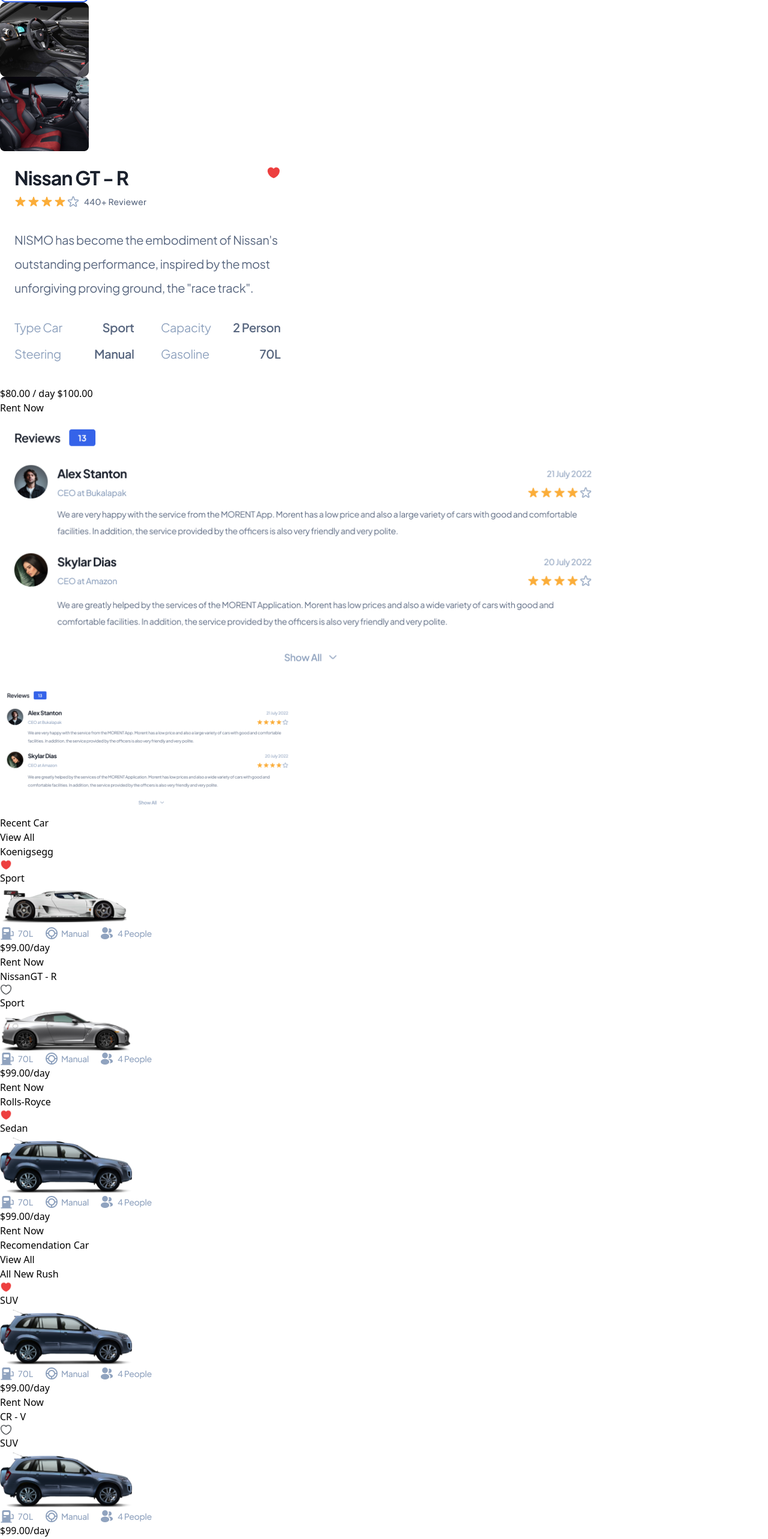
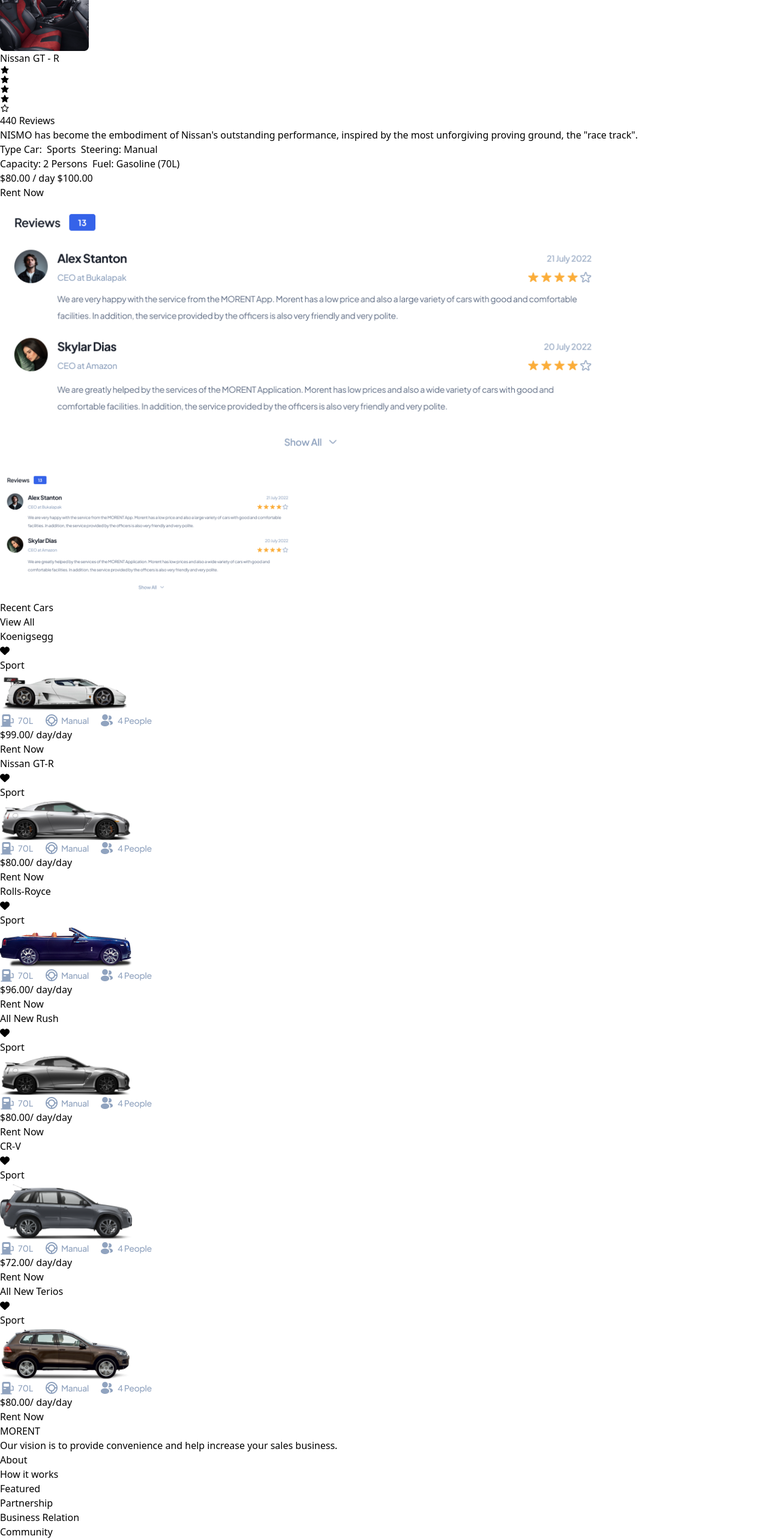
Before and after one commit to armeennadeem197/MorentCarWebsitesFigmaDesign, a Next.js app: page /DetailsCarRent in a window 1280 px wide. Shown: the part 2220-4786 px from the top of the page at 60% size. Built offline with nearby package versions, Linux system fonts and the light colour scheme.

Commit message:
first Commit

```diff
--- a/src/app/DetailsCarRent/page.tsx
+++ b/src/app/DetailsCarRent/page.tsx
@@ -1,205 +1,232 @@
-import React from 'react'
-import Image from 'next/image'
+"use client";
+import React, { useState } from "react";
+import Image from "next/image";
 import Link from "next/link";
-import {
-  Card,
-  CardContent,
-  CardDescription,
-  CardFooter,
-  CardHeader,
-  CardTitle,
-} from "@/components/card";
+import { AiFillStar, AiOutlineStar } from "react-icons/ai";
+import { FontAwesomeIcon } from "@fortawesome/react-fontawesome";
+import { faHeart } from "@fortawesome/free-solid-svg-icons";
+interface RatingProps {
+  rating: number;
+  maxRating?: number;
+  reviewCount?: number;
+}
+const Rating: React.FC<RatingProps> = ({
+  rating,
+  maxRating = 5,
+  reviewCount,
+}) => {
+  const fullStars = Math.floor(rating);
+  const emptyStars = maxRating - fullStars;
 
-export default function page() {
   return (
-    <div className='w-full flex'>
-     <div className="first hidden sm:flex w-[25%]">
-        <Image src={'/Nav Bar Side.png'} alt='' width={360} height={1600}/>
+    <div className="flex items-center gap-1">
+      {[...Array(fullStars)].map((_, index) => (
+        <AiFillStar key={index} className="text-yellow-500" />
+      ))}
+      {[...Array(emptyStars)].map((_, index) => (
+        <AiOutlineStar key={index} className="text-gray-300" />
+      ))}
+      {reviewCount && (
+        <span className="ml-2 text-sm text-gray-600">
+          {reviewCount} Reviews
+        </span>
+      )}
     </div>
-      <div className="sec w-full sm:w-[75%] bg-[#f6f7f9] p-4 sm:p-6  flex flex-col gap-10 font-[family-name:var(--font-geist-sans)]">
-        <section className=' w-full flex flex-col md:flex-row gap-5  items-center justify-around'>
-            <div className='first flex flex-col gap-4 w-full  lg:max-w-[470px]  lg:max-h-[508px]'>
-                <div>
-                    <Image src={'/View.png'} alt='' width={492} height={360}/>
+  );
+};
 
+// Car Card Component
+interface CarCardProps {
+  name: string;
+  img: string;
+  price: string;
+  isLiked?: boolean;
+  onToggleLike: () => void;
+}
+
+const CarCard: React.FC<CarCardProps> = ({
+  name,
+  img,
+  price,
+  isLiked,
+  onToggleLike,
+}) => (
+  <div className="flex flex-col bg-white shadow-md rounded-lg p-4 w-full max-w-[304px] mx-auto">
+    <div className="flex justify-between items-center mb-4">
+      <h2 className="text-lg font-bold truncate" title={name}>
+        {name}
+      </h2>
+      <button onClick={onToggleLike} aria-label={`Toggle favorite for ${name}`}>
+        <FontAwesomeIcon
+          icon={faHeart}
+          className={`text-xl ${isLiked ? "text-red-500" : "text-gray-400"}`}
+        />
+      </button>
     </div>
-                <div className=' flex items-center justify-between gap-2 lg:gap-0'>
-                <Image src={'/View 1.png'} alt='' width={148} height={124}/>
-                <Image src={'/View 2.png'} alt='' width={148} height={124}/>
-                <Image src={'/View 3.png'} alt='' width={148} height={124}/>
+    <p className="text-gray-500 mb-4">Sport</p>
+    <Image
+      src={img}
+      alt={name}
+      width={220}
+      height={68}
+      className="object-contain"
+    />
+    <Image
+      src="/Spesification.png"
+      alt="Specifications"
+      width={256}
+      height={24}
+      className="my-4"
+    />
+    <div className="flex justify-between items-center">
+      <p className="text-lg font-bold">
+        {price}/<span className="text-gray-500">day</span>
+      </p>
+      <button className="bg-[#3563e9] text-white py-1 px-4 rounded-md">
+        Rent Now
+      </button>
     </div>
   </div>
-            <div className="flex flex-col w-full  lg:max-w-[492px] h-auto lg:max-h-[508px] bg-white justify-between rounded-xl shadow-md">
+);
+
+const Page: React.FC = () => {
+  const [likedItems, setLikedItems] = useState<number[]>([]);
+
+  const products = [
+    { src: "/car (1).png", title: "Koenigsegg", price: "$99.00/ day" },
+    { src: "/car (2).png", title: "Nissan GT-R", price: "$80.00/ day" },
+    { src: "/Car (3).png", title: "Rolls-Royce", price: "$96.00/ day" },
+    { src: "/Car (4).png", title: "All New Rush", price: "$80.00/ day" },
+    { src: "/Car (5).png", title: "CR-V", price: "$72.00/ day" },
+    { src: "/Car (6).png", title: "All New Terios", price: "$80.00/ day" },
+  ];
+
+  const toggleLike = (index: number) => {
+    setLikedItems((prev) =>
+      prev.includes(index)
+        ? prev.filter((item) => item !== index)
+        : [...prev, index]
+    );
+  };
+
+  return (
+    <div className="w-full flex">
+      {/* Sidebar */}
+      <div className="hidden sm:flex w-[25%]">
         <Image
-    src={"/Detail Car (1).png"}
-    alt="Detail Car"
-    width={492}
-    height={392}
-    className="w-full h-auto rounded-t-xl object-cover"
+          src="/Nav Bar Side.png"
+          alt="Sidebar"
+          width={360}
+          height={1600}
         />
+      </div>
+      <div className="w-full sm:w-[75%] p-6">
+        <section className="w-full flex flex-col md:flex-row gap-5 items-center justify-around">
+          <div className="first flex flex-col gap-4 w-full lg:max-w-[492px] lg:max-h-[360px] self-start">
+            <div className="w-full flex flex-wrap lg:flex-nowrap gap-4 lg:gap-8 justify-center">
+              <div className="flex-1 w-full max-w-[640px] bg-blue-400 text-white flex flex-col p-6 rounded-lg justify-center">
+                <h1 className="font-[Plus Jakarta Sans] font-semibold text-[24px] md:text-[28px] lg:text-[32px] leading-[32px] md:leading-[40px] lg:leading-[48px] tracking-[-0.03em] text-start">
+                  Sports car with the best <br />
+                  <span>design and acceleration</span>
+                </h1>
+                <p className="font-[Plus Jakarta Sans] font-medium text-[14px] md:text-[16px] leading-[20px] md:leading-[24px] tracking-[-0.02em] w-full max-w-[320px] mt-4">
+                  Safety and comfort while driving a futuristic and elegant
+                  sports car
+                </p>
+                <div className="mt-8 flex justify-center">
+                  <Image
+                    src="/image 8.png"
+                    alt="Car rental service"
+                    width={380}
+                    height={120}
+                    className="object-contain"
+                  />
+                </div>
+              </div>
+            </div>
+            <div className="flex items-center justify-between gap-2 lg:gap-0">
+              <Image src={"/View 1.png"} alt="" width={148} height={124} />
+              <Image src={"/View 2.png"} alt="" width={148} height={124} />
+              <Image src={"/View 3.png"} alt="" width={148} height={124} />
+            </div>
+          </div>
+          <div className="flex flex-col w-full lg:max-w-[492px] h-auto lg:max-h-[508px] bg-white justify-between rounded-xl shadow-md p-4 self-start">
+            <div className="hidden sm:flex sm:flex-1 sm:w-full sm:max-w-[640px] bg-white text-black flex-col p-6 rounded-lg justify-center">
+              <h1 className="font-bold text-[32px] leading-[48px] tracking-[-3%]">
+                Nissan GT - R
+                <Rating rating={4} maxRating={5} reviewCount={440} />
+              </h1>
+              <p className="font-[Plus Jakarta Sans] font-medium text-[20px] leading-[40px] tracking-[-2%]">
+                NISMO has become the embodiment of Nissan's outstanding
+                performance, inspired by the most unforgiving proving ground,
+                the "race track".
+              </p>
+              <p className="font-[Plus Jakarta Sans] font-medium text-[20px] leading-[40px] tracking-[-2%]">
+                Type Car: <span className="text-gray-600">&nbsp;Sports</span>&nbsp;
+                Steering: <span className="text-gray-600">Manual</span>
+                <br />
+                Capacity: <span className="text-gray-600">2 Persons</span>&nbsp;
+                Fuel: <span className="text-gray-600">Gasoline (70L)</span>
+              </p>
 
-  <div className="p-4 flex  items-center gap-4">
+              <div className="p-4 flex items-center gap-4">
                 <div className="flex items-center justify-between w-full">
                   <h1 className="font-bold text-lg sm:text-xl lg:text-2xl">
-        $80.00 / <span className="text-gray-500 text-sm lg:text-base">day $100.00</span>
+                    $80.00 /{" "}
+                    <span className="text-gray-500 text-sm lg:text-base">
+                      day $100.00
+                    </span>
                   </h1>
                 </div>
-    <Link href={"/payment"}>
-      <button className="bg-[#3563e9] hover:bg-[#264ac6] transition-all p-3 sm:p-4 px-6 sm:px-10 text-nowrap  text-white rounded-md w-full max-w-[180px] text-center">
+                <Link href="/payementCarRent">
+                  <button className="bg-[#3563e9] hover:bg-[#264ac6] transition-all p-3 sm:p-4 px-6 sm:px-10 text-nowrap text-white rounded-md w-full max-w-[180px] text-center">
                     Rent Now
                   </button>
                 </Link>
               </div>
             </div>
+          </div>
         </section>
-        <section className=' w-full flex items-center justify-center'>
-            <Image src={'/Reviews.png'} alt='' width={1010} height={452} className=' hidden md:flex'/>
-            <Image src={'/Reviews (1).png'} alt='' width={492} height={384} className=' md:hidden'/>
-        </section>
-        <section className="popular w-full flex flex-col gap-5">
-        <div className="first w-full flex items-center justify-between px-10 xl:px-14">
-          <h1 className="text-gray-500 text-lg sm:text-xl">Recent Car</h1>
-          <Link href={"/categories"}>
-            <h1 className="text-[#3563e9] font-bold hover:underline decoration-[#3563e9]">
+        <div className="w-full bg-white rounded-lg mt-8">
+          <div className="hidden md:flex">
+            <Image src="/Reviews.png" alt="Reviews" width={1010} height={452} />
+          </div>
+          <div className="md:hidden">
+            <Image
+              src="/Reviews (1).png"
+              alt="Reviews"
+              width={492}
+              height={384}
+            />
+          </div>
+        </div>
+
+        {/* Recent Cars Section */}
+        <section className="w-full flex flex-col gap-5 mt-8">
+          <div className="flex justify-between px-10">
+            <h1 className="text-gray-500 text-lg">Recent Cars</h1>
+            <Link href="/categories">
+              <h1 className="text-[#3563e9] font-bold hover:underline">
                 View All
               </h1>
             </Link>
           </div>
-        <div className="sec grid grid-cols-1 sm:grid-cols-2 lg:grid-cols-3 gap-4 xl:px-5 ">
-
-          <Card className="w-full max-w-[304px] mx-auto h-auto flex flex-col justify-between">
-            <CardHeader>
-              <CardTitle className="w-full flex items-center justify-between">
-                Koenigsegg <Image src={"/heart.png"} alt="" width={20} height={20} />
-              </CardTitle>
-              <CardDescription>Sport</CardDescription>
-            </CardHeader>
-            <CardContent className="w-full flex flex-col items-center justify-center gap-4">
-              <Image src={"/car (1).png"} alt="" width={220} height={68} />
-              <Image src={"/Spesification.png"} alt="" width={256} height={24} />
-            </CardContent>
-            <CardFooter className="w-full flex items-center justify-between">
-              <p>
-                $99.00/<span className="text-gray-500">day</span>
-              </p>
-              <button className="bg-[#3563e9] p-2 text-white rounded-md">Rent Now</button>
-            </CardFooter>
-          </Card>
-
-
-          <Card className="w-full max-w-[304px] mx-auto h-auto flex flex-col justify-between">
-            <CardHeader>
-              <CardTitle className="w-full flex items-center justify-between">
-                NissanGT - R <Image src={"/heart 2.png"} alt="" width={20} height={20} />
-              </CardTitle>
-              <CardDescription>Sport</CardDescription>
-            </CardHeader>
-            <CardContent className="w-full flex flex-col items-center justify-center gap-4">
-              <Image src={"/car (2).png"} alt="" width={220} height={68} />
-              <Image src={"/Spesification.png"} alt="" width={256} height={24} />
-            </CardContent>
-            <CardFooter className="w-full flex items-center justify-between">
-              <p>
-                $99.00/<span className="text-gray-500">day</span>
-              </p>
-              <Link href={'/payment'}><button className="bg-[#3563e9] p-2 text-white rounded-md">Rent Now</button></Link>
-            </CardFooter>
-          </Card>
-
-
-          <Card className="w-full max-w-[304px] mx-auto h-auto flex flex-col justify-between">
-            <CardHeader>
-              <CardTitle className="w-full flex items-center justify-between">
-                Rolls-Royce <Image src={"/heart.png"} alt="" width={20} height={20} />
-              </CardTitle>
-              <CardDescription>Sedan</CardDescription>
-            </CardHeader>
-            <CardContent className="w-full flex flex-col items-center justify-center gap-4">
-              <Image src={"/suv.png"} alt="" width={220} height={68} />
-              <Image src={"/Spesification.png"} alt="" width={256} height={24} />
-            </CardContent>
-            <CardFooter className="w-full flex items-center justify-between">
-              <p>
-                $99.00/<span className="text-gray-500">day</span>
-              </p>
-              <button className="bg-[#3563e9] p-2 text-white rounded-md">Rent Now</button>
-            </CardFooter>
-          </Card>
-        </div>
-      </section>
-      <section className="popular w-full flex flex-col gap-5">
-        <div className="first w-full flex items-center justify-between px-10 xl:px-14">
-          <h1 className="text-gray-500 text-lg sm:text-xl">Recomendation Car</h1>
-          <Link href={"/categories"}>
-            <h1 className="text-[#3563e9] font-bold hover:underline decoration-[#3563e9]">
-              View All
-            </h1>
-          </Link>
-        </div>
-        <div className="sec grid grid-cols-1 sm:grid-cols-2 lg:grid-cols-3 gap-4 xl:px-5 ">
-
-        <Card className="w-full max-w-[304px] mx-auto h-auto flex flex-col justify-between">
-            <CardHeader>
-              <CardTitle className="w-full flex items-center justify-between">
-                All New Rush <Image src={"/heart.png"} alt="" width={20} height={20} />
-              </CardTitle>
-              <CardDescription>SUV</CardDescription>
-            </CardHeader>
-            <CardContent className="w-full flex flex-col items-center justify-center gap-4">
-              <Image src={"/suv.png"} alt="" width={220} height={68} />
-              <Image src={"/Spesification.png"} alt="" width={256} height={24} />
-            </CardContent>
-            <CardFooter className="w-full flex items-center justify-between">
-              <p>
-                $99.00/<span className="text-gray-500">day</span>
-              </p>
-              <button className="bg-[#3563e9] p-2 text-white rounded-md">Rent Now</button>
-            </CardFooter>
-          </Card>
-
-
-          <Card className="w-full max-w-[304px] mx-auto h-auto flex flex-col justify-between">
-            <CardHeader>
-              <CardTitle className="w-full flex items-center justify-between">
-                CR - V <Image src={"/heart 2.png"} alt="" width={20} height={20} />
-              </CardTitle>
-              <CardDescription>SUV</CardDescription>
-            </CardHeader>
-            <CardContent className="w-full flex flex-col items-center justify-center gap-4">
-              <Image src={"/suv.png"} alt="" width={220} height={68} />
-              <Image src={"/Spesification.png"} alt="" width={256} height={24} />
-            </CardContent>
-            <CardFooter className="w-full flex items-center justify-between">
-              <p>
-                $99.00/<span className="text-gray-500">day</span>
-              </p>
-              <button className="bg-[#3563e9] p-2 text-white rounded-md">Rent Now</button>
-            </CardFooter>
-          </Card>
-
-
-          <Card className="w-full max-w-[304px] mx-auto h-auto flex flex-col justify-between">
-            <CardHeader>
-              <CardTitle className="w-full flex items-center justify-between">
-                All New Terios <Image src={"/heart.png"} alt="" width={20} height={20} />
-              </CardTitle>
-              <CardDescription>SUV</CardDescription>
-            </CardHeader>
-            <CardContent className="w-full flex flex-col items-center justify-center gap-4">
-              <Image src={"/suv (4).png"} alt="" width={220} height={68} />
-              <Image src={"/Spesification.png"} alt="" width={256} height={24} />
-            </CardContent>
-            <CardFooter className="w-full flex items-center justify-between">
-              <p>
-                $99.00/<span className="text-gray-500">day</span>
-              </p>
-              <button className="bg-[#3563e9] p-2 text-white rounded-md">Rent Now</button>
-            </CardFooter>
-          </Card>
-
+          <div className="grid grid-cols-1 md:grid-cols-2 lg:grid-cols-3 gap-6">
+            {products.map((product, index) => (
+              <CarCard
+                key={index}
+                name={product.title}
+                img={product.src}
+                price={product.price}
+                isLiked={likedItems.includes(index)}
+                onToggleLike={() => toggleLike(index)}
+              />
+            ))}
           </div>
         </section>
       </div>
     </div>
-  )
-}
+  );
+};
+
+export default Page;
--- a/src/app/category/page.tsx
+++ b/src/app/category/page.tsx
@@ -39,7 +39,6 @@
         <Image src="/Nav Bar Side.png" alt="Sidebar" width={360} height={1600} />
       </div>
 
-      {/* Main Content */}
       <div className="w-full sm:w-[80%] bg-[#f6f7f9] p-4 sm:p-6 flex flex-col gap-10">
         <section className="w-full flex flex-col sm:flex-row items-center justify-center sm:justify-between">
           <Image
@@ -49,7 +48,7 @@
             height={132}
             className="w-[200px] md:w-[270px] lg:w-[582px] object-contain"
           />
-          <Image src="/switch.png" alt="Switch" width={60} height={60} className="w-[80px]" />
+          <Image src="/Switch.png" alt="Switch" width={60} height={60} className="w-[80px]" />
           <Image
             src="/DropOff.png"
             alt="Drop-Off"
```
Also changed, not shown: src/app/components/Hero.tsx (+16 -14 lines), src/app/components/cart.tsx (+34 -18 lines), src/app/payementCarRent/page.tsx (+159 -58 lines), public/image 8 (1).png (deleted). Lines whose indentation alone changed are shown as unchanged.
